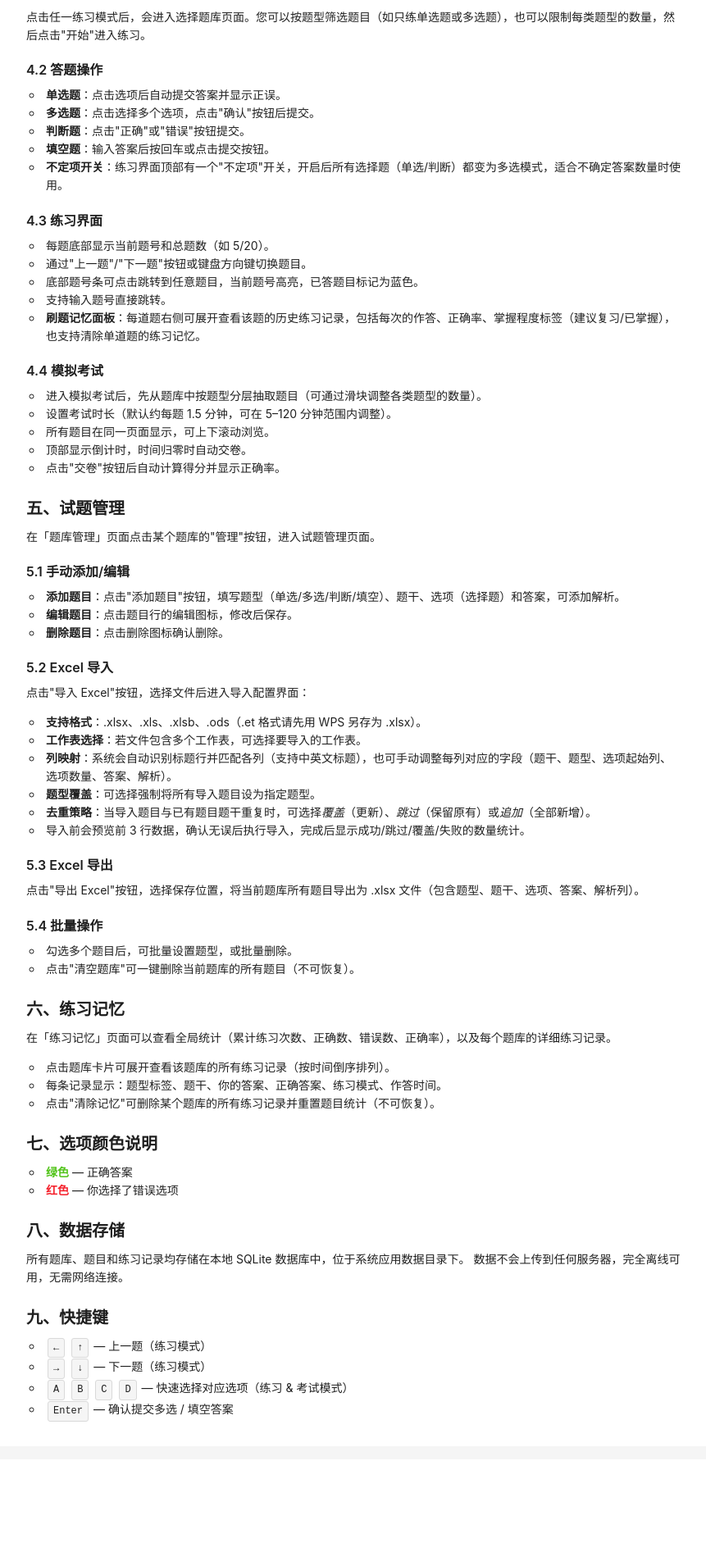
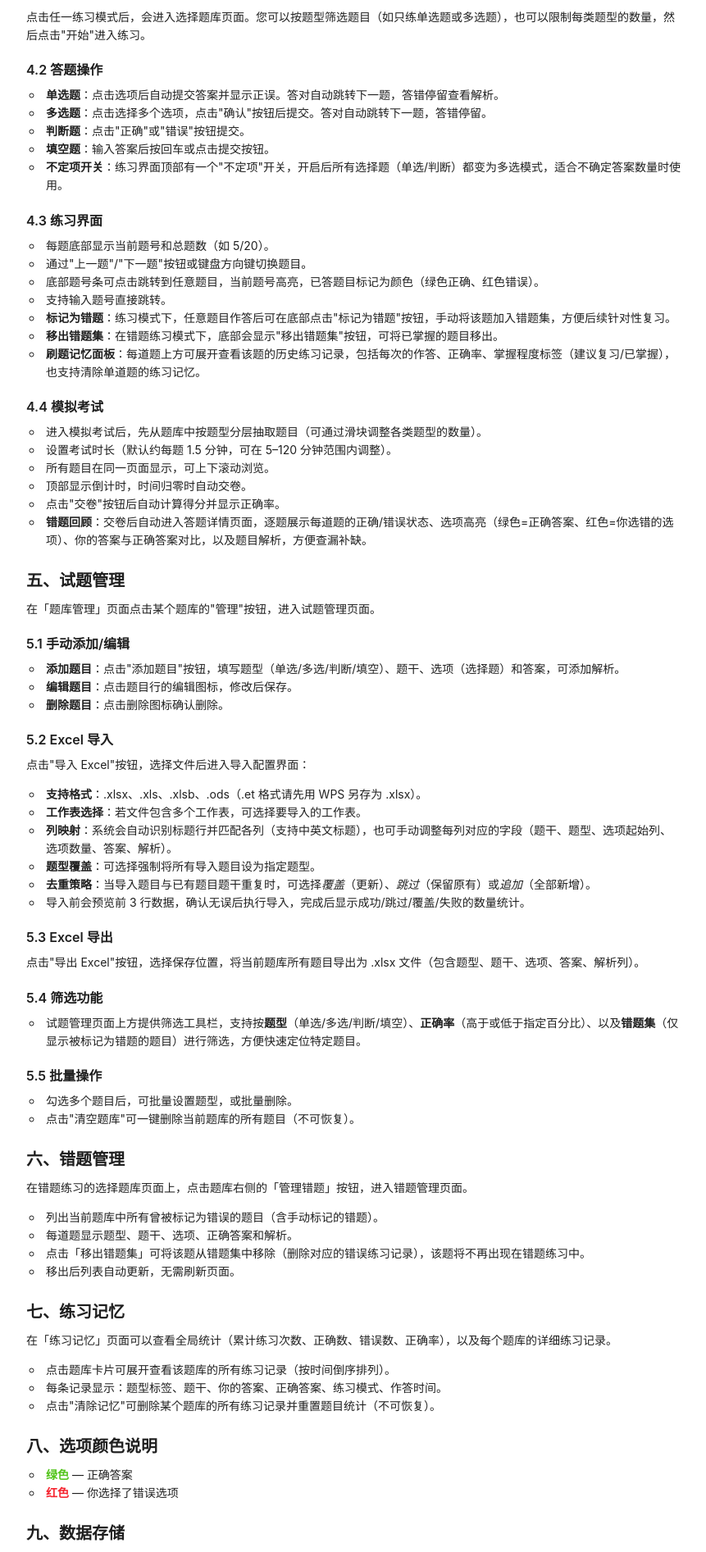
Before and after one commit to OneLineq/self-test, a Vue app: page /guide in a window 1280 px wide. Shown: the part 901-2794 px from the top of the page at 82% size, without its empty margins (308-1169 px from the left). Before the commit the page ends 2681 px from the top, so only its background shows below. Built offline with nearby package versions, Linux system fonts and the light colour scheme; the HTML template or start-up script is replaced by a standard one.

Commit message:
docs: 更新使用说明，新增错题管理、筛选、快捷操作等文档

```diff
--- a/src/views/UserGuide.vue
+++ b/src/views/UserGuide.vue
@@ -55,8 +55,8 @@ import { FileTextOutlined } from '@ant-design/icons-vue'
 
       <a-typography-title :level="5">4.2 答题操作</a-typography-title>
       <ul>
-        <li><strong>单选题</strong>：点击选项后自动提交答案并显示正误。</li>
-        <li><strong>多选题</strong>：点击选择多个选项，点击"确认"按钮后提交。</li>
+        <li><strong>单选题</strong>：点击选项后自动提交答案并显示正误。答对自动跳转下一题，答错停留查看解析。</li>
+        <li><strong>多选题</strong>：点击选择多个选项，点击"确认"按钮后提交。答对自动跳转下一题，答错停留。</li>
         <li><strong>判断题</strong>：点击"正确"或"错误"按钮提交。</li>
         <li><strong>填空题</strong>：输入答案后按回车或点击提交按钮。</li>
         <li><strong>不定项开关</strong>：练习界面顶部有一个"不定项"开关，开启后所有选择题（单选/判断）都变为多选模式，适合不确定答案数量时使用。</li>
@@ -66,9 +66,11 @@ import { FileTextOutlined } from '@ant-design/icons-vue'
       <ul>
         <li>每题底部显示当前题号和总题数（如 5/20）。</li>
         <li>通过"上一题"/"下一题"按钮或键盘方向键切换题目。</li>
-        <li>底部题号条可点击跳转到任意题目，当前题号高亮，已答题目标记为蓝色。</li>
+        <li>底部题号条可点击跳转到任意题目，当前题号高亮，已答题目标记为颜色（绿色正确、红色错误）。</li>
         <li>支持输入题号直接跳转。</li>
-        <li><strong>刷题记忆面板</strong>：每道题右侧可展开查看该题的历史练习记录，包括每次的作答、正确率、掌握程度标签（建议复习/已掌握），也支持清除单道题的练习记忆。</li>
+        <li><strong>标记为错题</strong>：练习模式下，任意题目作答后可在底部点击"标记为错题"按钮，手动将该题加入错题集，方便后续针对性复习。</li>
+        <li><strong>移出错题集</strong>：在错题练习模式下，底部会显示"移出错题集"按钮，可将已掌握的题目移出。</li>
+        <li><strong>刷题记忆面板</strong>：每道题上方可展开查看该题的历史练习记录，包括每次的作答、正确率、掌握程度标签（建议复习/已掌握），也支持清除单道题的练习记忆。</li>
       </ul>
 
       <a-typography-title :level="5">4.4 模拟考试</a-typography-title>
@@ -78,6 +80,7 @@ import { FileTextOutlined } from '@ant-design/icons-vue'
         <li>所有题目在同一页面显示，可上下滚动浏览。</li>
         <li>顶部显示倒计时，时间归零时自动交卷。</li>
         <li>点击"交卷"按钮后自动计算得分并显示正确率。</li>
+        <li><strong>错题回顾</strong>：交卷后自动进入答题详情页面，逐题展示每道题的正确/错误状态、选项高亮（绿色=正确答案、红色=你选错的选项）、你的答案与正确答案对比，以及题目解析，方便查漏补缺。</li>
       </ul>
 
       <a-typography-title :level="4">五、试题管理</a-typography-title>
@@ -104,13 +107,27 @@ import { FileTextOutlined } from '@ant-design/icons-vue'
       <a-typography-title :level="5">5.3 Excel 导出</a-typography-title>
       <p>点击"导出 Excel"按钮，选择保存位置，将当前题库所有题目导出为 .xlsx 文件（包含题型、题干、选项、答案、解析列）。</p>
 
-      <a-typography-title :level="5">5.4 批量操作</a-typography-title>
+      <a-typography-title :level="5">5.4 筛选功能</a-typography-title>
+      <ul>
+        <li>试题管理页面上方提供筛选工具栏，支持按<strong>题型</strong>（单选/多选/判断/填空）、<strong>正确率</strong>（高于或低于指定百分比）、以及<strong>错题集</strong>（仅显示被标记为错题的题目）进行筛选，方便快速定位特定题目。</li>
+      </ul>
+
+      <a-typography-title :level="5">5.5 批量操作</a-typography-title>
       <ul>
         <li>勾选多个题目后，可批量设置题型，或批量删除。</li>
         <li>点击"清空题库"可一键删除当前题库的所有题目（不可恢复）。</li>
       </ul>
 
-      <a-typography-title :level="4">六、练习记忆</a-typography-title>
+      <a-typography-title :level="4">六、错题管理</a-typography-title>
+      <p>在错题练习的选择题库页面上，点击题库右侧的「管理错题」按钮，进入错题管理页面。</p>
+      <ul>
+        <li>列出当前题库中所有曾被标记为错误的题目（含手动标记的错题）。</li>
+        <li>每道题显示题型、题干、选项、正确答案和解析。</li>
+        <li>点击「移出错题集」可将该题从错题集中移除（删除对应的错误练习记录），该题将不再出现在错题练习中。</li>
+        <li>移出后列表自动更新，无需刷新页面。</li>
+      </ul>
+
+      <a-typography-title :level="4">七、练习记忆</a-typography-title>
       <p>在「练习记忆」页面可以查看全局统计（累计练习次数、正确数、错误数、正确率），以及每个题库的详细练习记录。</p>
       <ul>
         <li>点击题库卡片可展开查看该题库的所有练习记录（按时间倒序排列）。</li>
@@ -118,19 +135,21 @@ import { FileTextOutlined } from '@ant-design/icons-vue'
         <li>点击"清除记忆"可删除某个题库的所有练习记录并重置题目统计（不可恢复）。</li>
       </ul>
 
-      <a-typography-title :level="4">七、选项颜色说明</a-typography-title>
+      <a-typography-title :level="4">八、选项颜色说明</a-typography-title>
       <ul>
         <li><span style="color: #52c41a; font-weight: bold">绿色</span> — 正确答案</li>
         <li><span style="color: #f5222d; font-weight: bold">红色</span> — 你选择了错误选项</li>
       </ul>
 
-      <a-typography-title :level="4">八、数据存储</a-typography-title>
+      <a-typography-title :level="4">九、数据存储</a-typography-title>
       <p>
-        所有题库、题目和练习记录均存储在本地 SQLite 数据库中，位于系统应用数据目录下。
+        所有题库、题目和练习记录均存储在本地 SQLite 数据库中。
+        <strong>Windows</strong>：数据库文件位于 <code>SelfTest.exe</code> 所在目录下的 <code>quiz_app.db</code>，拷贝整个文件夹即可迁移数据，实现便携使用。
+        <strong>Linux</strong>：位于 <code>~/.local/share/com.oneline.self-test/quiz_app.db</code>。
         数据不会上传到任何服务器，完全离线可用，无需网络连接。
       </p>
 
-      <a-typography-title :level="4">九、快捷键</a-typography-title>
+      <a-typography-title :level="4">十、快捷键</a-typography-title>
       <ul>
         <li><kbd>←</kbd> <kbd>↑</kbd> — 上一题（练习模式）</li>
         <li><kbd>→</kbd> <kbd>↓</kbd> — 下一题（练习模式）</li>
```
